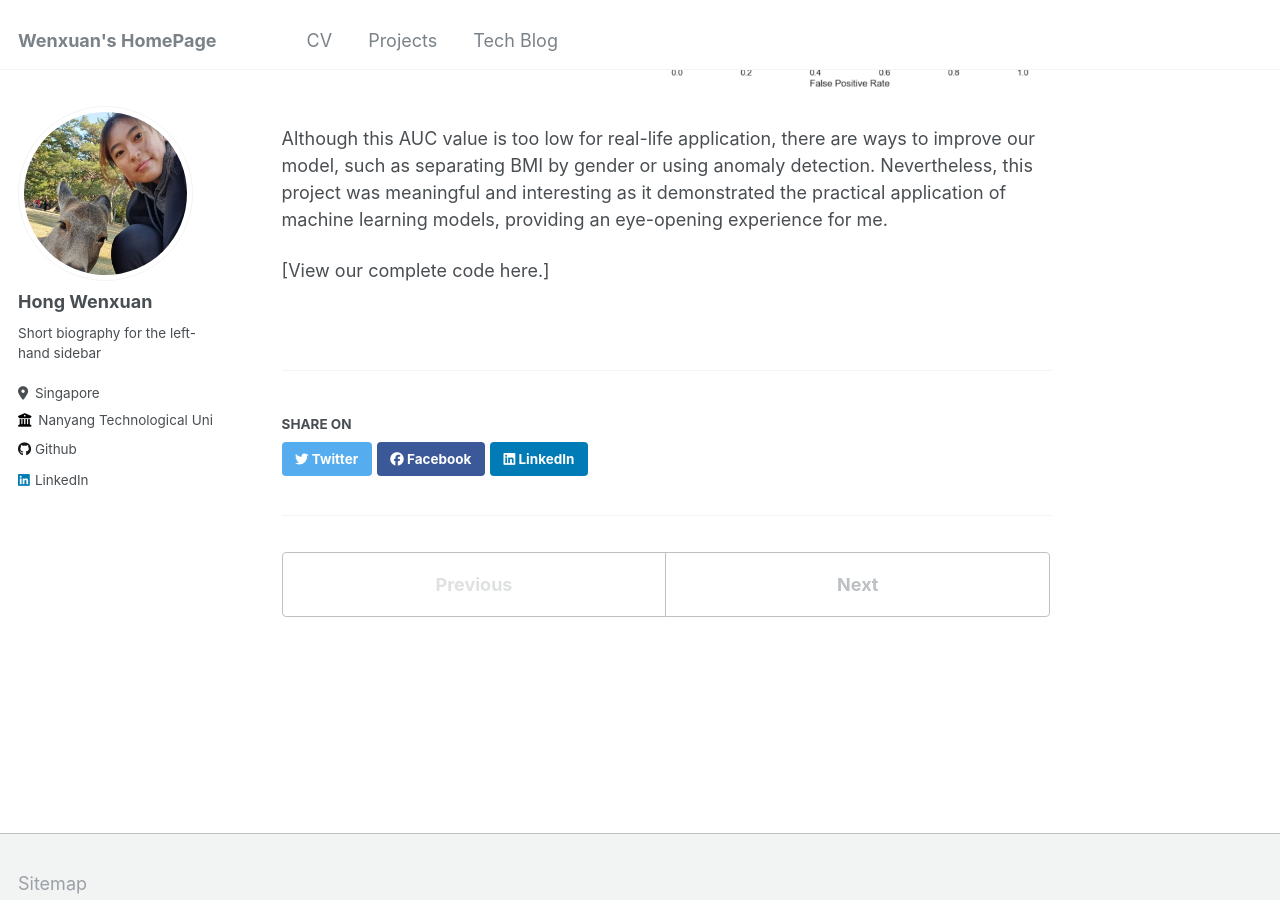
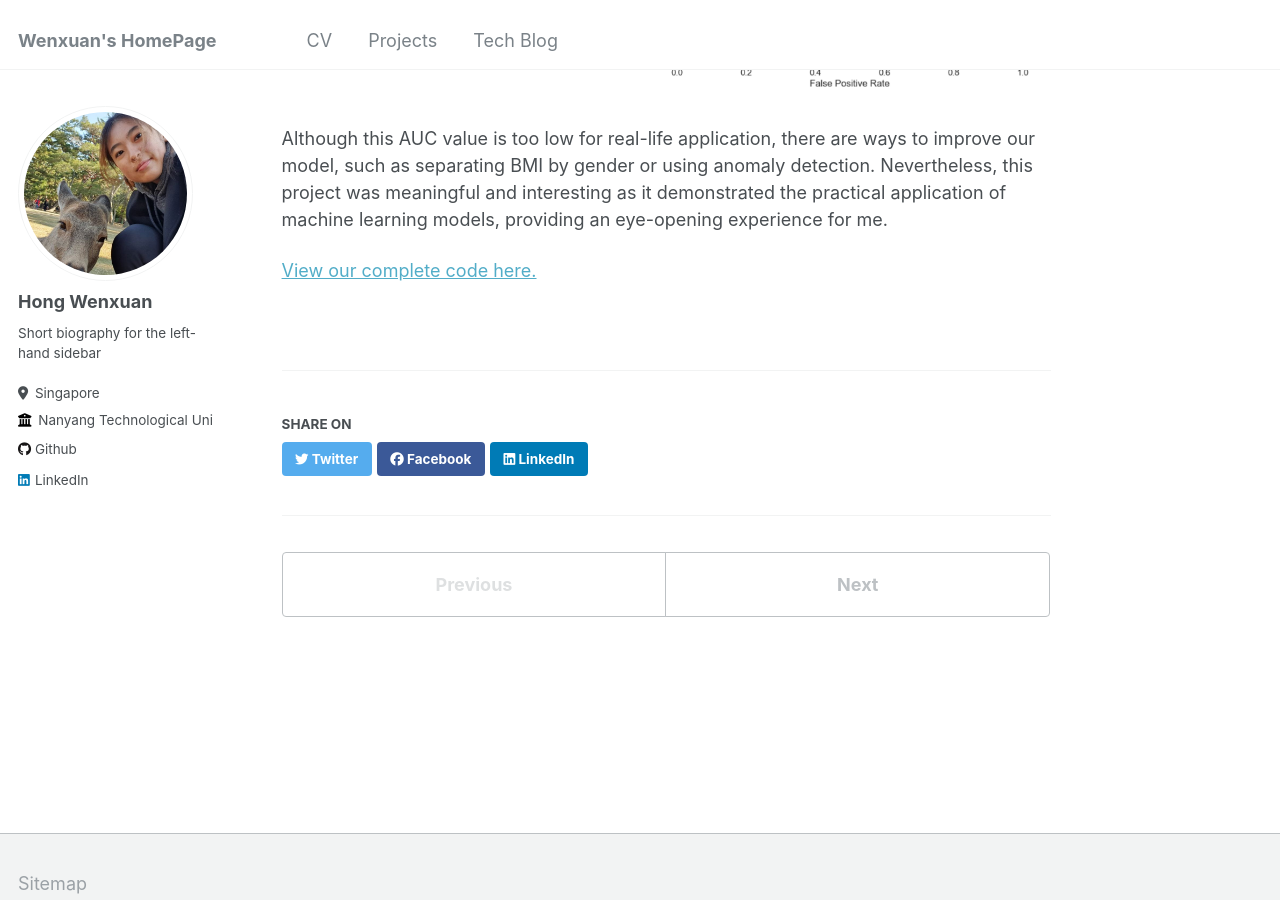
Before and after one commit to h-wenxuan/aboutme, a Jekyll site: the page built from _portfolio/cardiovascularprediction.md, in a window 1280 px wide and 900 px high, scrolled down 5178 px. Built offline with Jekyll 4.4.1, drawn with Linux system fonts in a browser that asks for light colours; part of the change alters nothing that is shown.

```diff
--- a/_portfolio/cardiovascularprediction.md
+++ b/_portfolio/cardiovascularprediction.md
@@ -54,4 +54,4 @@ We also plotted an ROC (Receiver Operating Characteristic) Curve, which is plott
 
 Although this AUC value is too low for real-life application, there are ways to improve our model, such as separating BMI by gender or using anomaly detection. Nevertheless, this project was meaningful and interesting as it demonstrated the practical application of machine learning models, providing an eye-opening experience for me.
 
-[View our complete code here.]
+[View our complete code here.](https://github.com/h-wenxuan/cardiovascular-prediction/blob/main/CardiovascularPrediction.ipynb)
```
